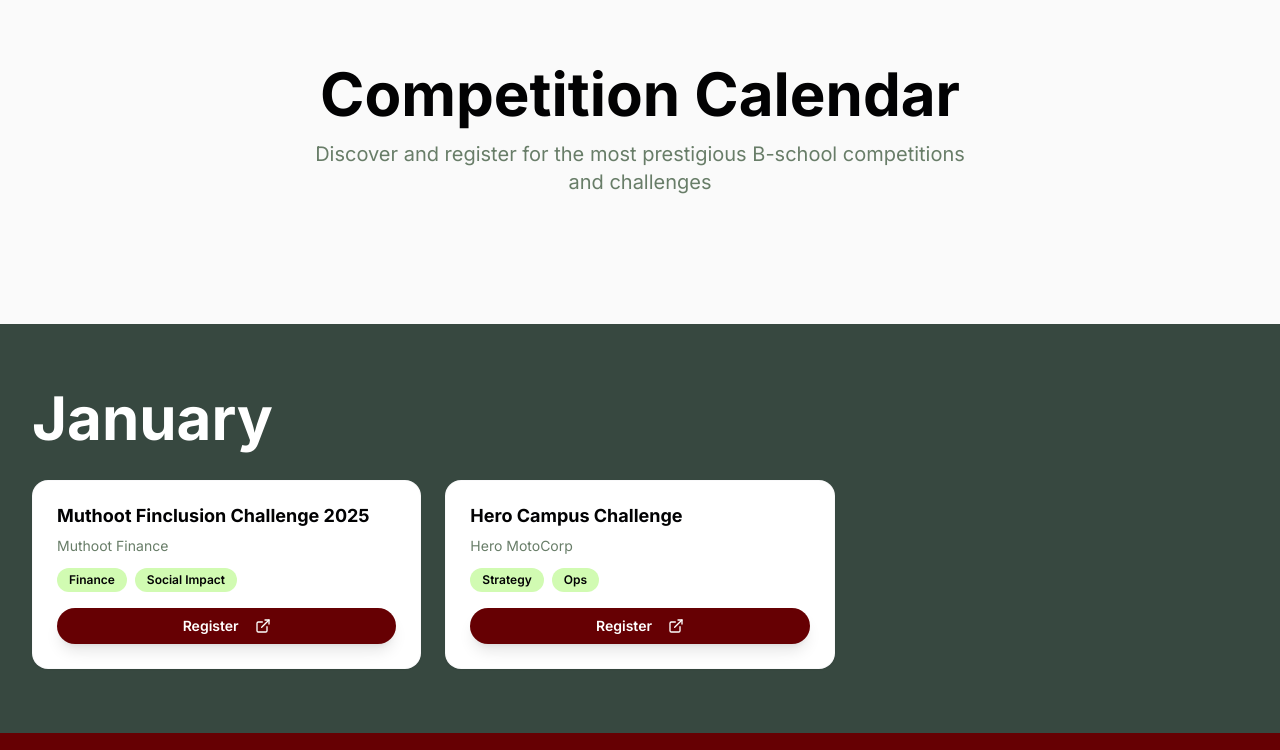
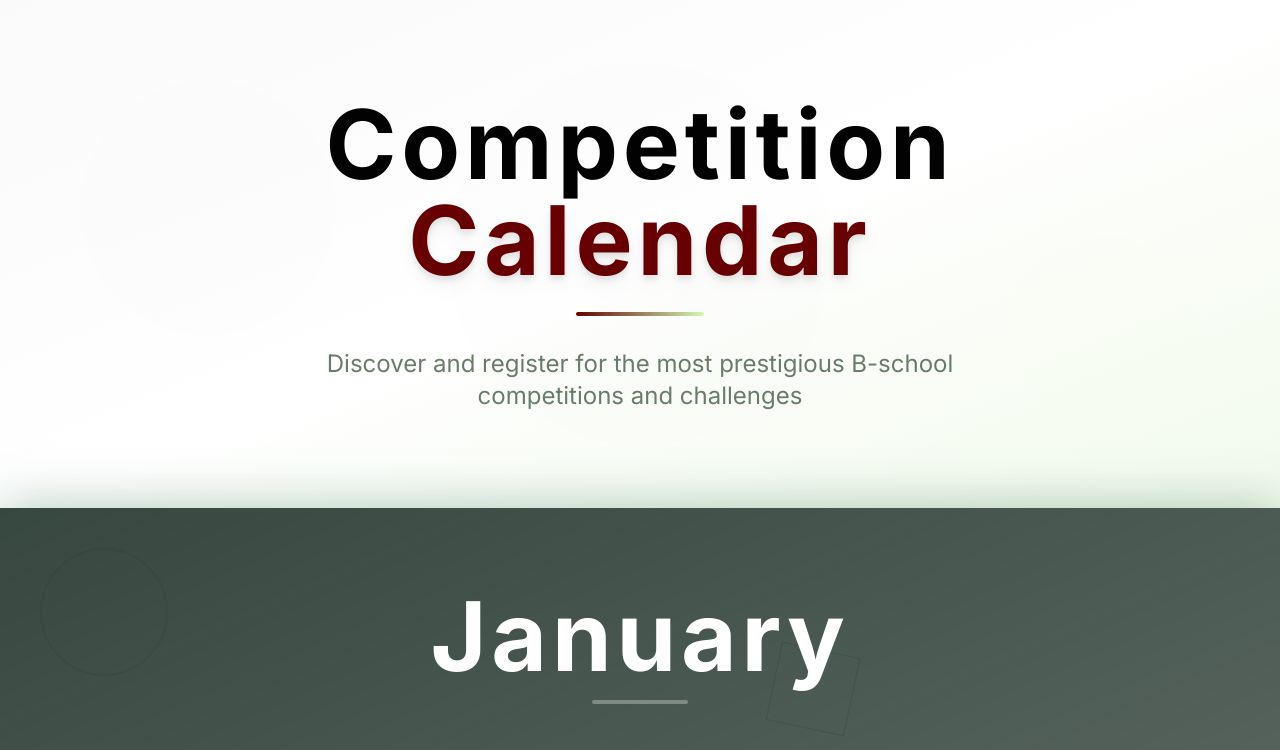
Before and after one commit to shagunsrcc/bold-calendar-canvas, a React (Vite) app: page / in a window 1280 px wide. Shown: the top 750 px of the page. Built offline with nearby package versions, Linux system fonts and the light colour scheme.

Commit message:
Improve calendar visual appeal
Enhance the visual design of the competition calendar to be less bland.

```diff
--- a/src/components/CompetitionCalendar.tsx
+++ b/src/components/CompetitionCalendar.tsx
@@ -292,22 +292,28 @@ const competitionData: Month[] = [
 
 const CompetitionCard: React.FC<{ competition: Competition }> = ({ competition }) => {
   return (
-    <div className="group bg-calendar-card rounded-2xl p-6 shadow-sm hover:shadow-lg transition-all duration-300 hover:-translate-y-1 border border-gray-100/50">
-      <div className="flex flex-col h-full">
+    <div className="group relative bg-white/95 backdrop-blur-sm rounded-3xl p-6 shadow-xl hover:shadow-2xl transition-all duration-500 hover:-translate-y-2 border border-white/20 overflow-hidden">
+      {/* Card glow effect */}
+      <div className="absolute inset-0 bg-gradient-to-br from-white/10 to-transparent rounded-3xl opacity-0 group-hover:opacity-100 transition-opacity duration-500"></div>
+
+      {/* Floating decoration */}
+      <div className="absolute -top-2 -right-2 w-16 h-16 bg-gradient-to-br from-calendar-mint/20 to-calendar-maroon/20 rounded-full blur-xl group-hover:scale-125 transition-transform duration-500"></div>
+
+      <div className="flex flex-col h-full relative z-10">
         <div className="flex-grow">
-          <h3 className="font-inter font-bold text-lg text-calendar-text mb-2 leading-tight">
+          <h3 className="font-inter font-black text-xl text-calendar-text mb-3 leading-tight group-hover:text-calendar-maroon transition-colors duration-300">
             {competition.name}
           </h3>
 
-          <p className="text-muted-foreground text-sm mb-3 font-inter">
+          <p className="text-muted-foreground text-sm mb-4 font-inter font-semibold">
             {competition.organizer}
           </p>
 
-          <div className="flex flex-wrap gap-2 mb-4">
+          <div className="flex flex-wrap gap-2 mb-6">
             {competition.tags.map((tag, index) => (
               <Badge
                 key={index}
-                className="bg-calendar-mint text-calendar-text border-0 font-inter text-xs px-3 py-1 rounded-full hover:bg-calendar-mint/80 transition-colors"
+                className="bg-gradient-to-r from-calendar-mint to-calendar-mint/80 text-calendar-text border-0 font-inter text-xs px-4 py-2 rounded-full hover:from-calendar-maroon hover:to-calendar-maroon/80 hover:text-white transition-all duration-300 shadow-md hover:shadow-lg transform hover:scale-105"
               >
                 {tag}
               </Badge>
@@ -324,11 +330,11 @@ const CompetitionCard: React.FC<{ competition: Competition }> = ({ competition }
         <Button
           variant="calendar"
           size="sm"
-          className="w-full group-hover:shadow-md transition-all duration-300 rounded-full"
+          className="w-full bg-gradient-to-r from-calendar-maroon to-calendar-maroon/90 hover:from-calendar-maroon/90 hover:to-calendar-maroon text-white group-hover:shadow-xl group-hover:shadow-calendar-maroon/30 transition-all duration-500 rounded-full font-bold py-3 transform hover:scale-105"
           onClick={() => window.open(competition.registerLink, '_blank')}
         >
-          Register
-          <ExternalLink className="ml-2 h-4 w-4" />
+          Register Now
+          <ExternalLink className="ml-2 h-4 w-4 group-hover:translate-x-1 transition-transform duration-300" />
         </Button>
       </div>
     </div>
@@ -336,25 +342,45 @@ const CompetitionCard: React.FC<{ competition: Competition }> = ({ competition }
 };
 
 const MonthSection: React.FC<{ month: Month; monthIndex: number }> = ({ month, monthIndex }) => {
-  const colorClasses = [
-    'bg-color-1', // January - Dark slate gray
-    'bg-color-2', // February - Blood red
-    'bg-color-3', // March - Tea green
-    'bg-color-4', // April - Black
-    'bg-color-5', // May - Jet
+  const gradientClasses = [
+    'bg-gradient-to-br from-color-1 via-color-1/90 to-color-1/80', // January
+    'bg-gradient-to-br from-color-2 via-color-2/90 to-color-2/80', // February
+    'bg-gradient-to-br from-color-3 via-color-3/90 to-color-3/80', // March
+    'bg-gradient-to-br from-color-4 via-color-4/90 to-color-4/80', // April
+    'bg-gradient-to-br from-color-5 via-color-5/90 to-color-5/80', // May
   ];
 
-  const backgroundClass = colorClasses[monthIndex % 5];
-  const textClass = (monthIndex % 5 === 2) ? 'text-black' : 'text-white'; // Only tea green (color-3) gets dark text
+  const glowClasses = [
+    'shadow-[0_0_50px_rgba(64,123,91,0.4)]', // Dark slate gray glow
+    'shadow-[0_0_50px_rgba(101,2,0,0.4)]',   // Blood red glow
+    'shadow-[0_0_50px_rgba(208,252,179,0.6)]', // Tea green glow
+    'shadow-[0_0_50px_rgba(2,2,3,0.4)]',     // Black glow
+    'shadow-[0_0_50px_rgba(61,59,64,0.4)]',  // Jet glow
+  ];
+
+  const backgroundClass = gradientClasses[monthIndex % 5];
+  const glowClass = glowClasses[monthIndex % 5];
+  const textClass = (monthIndex % 5 === 2) ? 'text-black' : 'text-white';
 
   return (
-    <section className={`${backgroundClass} w-full py-16 transition-all duration-300`}>
-      <div className="max-w-7xl mx-auto px-4 md:px-8">
-        <h2 className={`font-inter text-5xl md:text-6xl font-bold ${textClass} mb-8 text-center md:text-left`}>
-          {month.name}
-        </h2>
+    <section className={`${backgroundClass} ${glowClass} w-full py-20 relative overflow-hidden`}>
+      {/* Decorative background pattern */}
+      <div className="absolute inset-0 opacity-10">
+        <div className="absolute top-10 left-10 w-32 h-32 rounded-full border-2 border-current animate-pulse"></div>
+        <div className="absolute bottom-10 right-10 w-24 h-24 rounded-full border border-current animate-pulse delay-1000"></div>
+        <div className="absolute top-1/2 left-1/4 w-16 h-16 rotate-45 border border-current animate-pulse delay-500"></div>
+        <div className="absolute top-1/4 right-1/3 w-20 h-20 rotate-12 border border-current animate-pulse delay-700"></div>
+      </div>
 
-        <div className="grid grid-cols-1 md:grid-cols-2 lg:grid-cols-3 gap-6">
+      <div className="max-w-7xl mx-auto px-4 md:px-8 relative z-10">
+        <div className="text-center mb-12">
+          <h2 className={`font-inter text-6xl md:text-8xl font-black ${textClass} mb-4 tracking-wider transform transition-all duration-500 hover:scale-105`}>
+            {month.name}
+          </h2>
+          <div className={`w-24 h-1 ${textClass === 'text-white' ? 'bg-white/30' : 'bg-black/30'} mx-auto rounded-full`}></div>
+        </div>
+
+        <div className="grid grid-cols-1 md:grid-cols-2 lg:grid-cols-3 gap-8">
           {month.competitions.map((competition, index) => (
             <CompetitionCard key={index} competition={competition} />
           ))}
@@ -367,12 +393,22 @@ const MonthSection: React.FC<{ month: Month; monthIndex: number }> = ({ month, m
 const CompetitionCalendar: React.FC = () => {
   return (
     <div className="min-h-screen">
-      <div className="bg-calendar-bg py-16 px-4 md:px-8">
-        <div className="max-w-7xl mx-auto text-center">
-          <h1 className="font-inter text-5xl md:text-6xl font-bold text-calendar-text mb-4">
-            Competition Calendar
+      {/* Hero Section */}
+      <div className="bg-gradient-to-br from-calendar-bg via-white to-calendar-mint/20 py-24 px-4 md:px-8 relative overflow-hidden">
+        {/* Animated background elements */}
+        <div className="absolute inset-0 opacity-5">
+          <div className="absolute top-20 left-20 w-64 h-64 rounded-full bg-calendar-maroon/20 animate-pulse"></div>
+          <div className="absolute bottom-20 right-20 w-48 h-48 rounded-full bg-calendar-mint/30 animate-pulse delay-1000"></div>
+          <div className="absolute top-1/2 left-1/2 transform -translate-x-1/2 -translate-y-1/2 w-96 h-96 rounded-full bg-gradient-to-r from-calendar-maroon/10 to-calendar-mint/10 animate-pulse delay-500"></div>
+        </div>
+
+        <div className="max-w-7xl mx-auto text-center relative z-10">
+          <h1 className="font-inter text-6xl md:text-8xl font-black text-calendar-text mb-6 tracking-wider">
+            Competition
+            <span className="block text-calendar-maroon drop-shadow-lg">Calendar</span>
           </h1>
-          <p className="font-inter text-xl text-muted-foreground max-w-2xl mx-auto mb-16">
+          <div className="w-32 h-1 bg-gradient-to-r from-calendar-maroon to-calendar-mint mx-auto rounded-full mb-8"></div>
+          <p className="font-inter text-xl md:text-2xl text-muted-foreground max-w-3xl mx-auto leading-relaxed">
             Discover and register for the most prestigious B-school competitions and challenges
           </p>
         </div>
--- a/src/index.css
+++ b/src/index.css
@@ -42,6 +42,20 @@ All colors MUST be HSL.
     --color-3: 94 89% 84%;   /* Tea green - D0FCB3 */
     --color-4: 240 20% 1%;   /* Black - 020203 */
     --color-5: 264 6% 24%;   /* Jet - 3D3B40 */
+
+    /* Enhanced gradients for visual appeal */
+    --gradient-1: linear-gradient(135deg, hsl(150 13% 25%) 0%, hsl(150 15% 35%) 100%);
+    --gradient-2: linear-gradient(135deg, hsl(358 100% 20%) 0%, hsl(358 100% 30%) 100%);
+    --gradient-3: linear-gradient(135deg, hsl(94 89% 84%) 0%, hsl(94 89% 90%) 100%);
+    --gradient-4: linear-gradient(135deg, hsl(240 20% 1%) 0%, hsl(240 15% 15%) 100%);
+    --gradient-5: linear-gradient(135deg, hsl(264 6% 24%) 0%, hsl(264 8% 35%) 100%);
+
+    /* Glow effects */
+    --glow-1: 0 0 40px hsl(150 13% 25% / 0.3);
+    --glow-2: 0 0 40px hsl(358 100% 20% / 0.3);
+    --glow-3: 0 0 40px hsl(94 89% 84% / 0.5);
+    --glow-4: 0 0 40px hsl(240 20% 1% / 0.3);
+    --glow-5: 0 0 40px hsl(264 6% 24% / 0.3);
 
     --destructive: 0 84.2% 60.2%;
     --destructive-foreground: 210 40% 98%;
```
